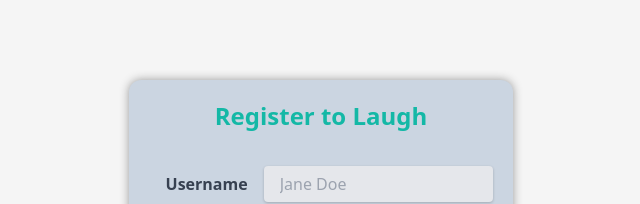
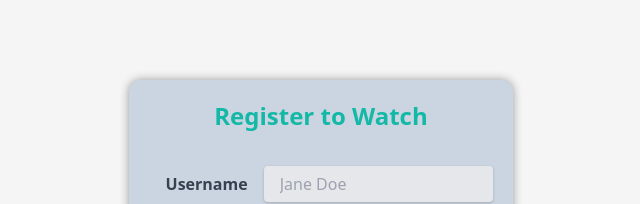
Before and after one commit to sumeyahajji/movie-finder, a React (Create React App) app: page /register in a window 1280 px wide. Shown: the top 204 px of the page, without its empty margins (319-959 px from the left). Built offline with nearby package versions, Linux system fonts and the light colour scheme.

Commit message:
donne with frontend

```diff
--- a/src/App/MovieList.js
+++ b/src/App/MovieList.js
@@ -1,3 +1,4 @@
+import e from 'express';
 import React, { useState, useEffect } from 'react';
 import Movie from './Movie';
 import MovieForm from './MovieForm';
@@ -25,6 +26,7 @@ function MovieList() {
     setMovies(movies.filter((movie) => movie.title.toLowerCase()===query.toLowerCase()));
   }
 
+
  return (
     <div>
       <h1>Movie Finder</h1>
--- a/src/App/Register.js
+++ b/src/App/Register.js
@@ -1,6 +1,5 @@
 import { useNavigate} from "react-router-dom"
 const Register = ({setIsAuthenticated}) => {
-
     const navigate = useNavigate()
     // register user
     const handleSubmit = async (e) => {
@@ -8,7 +7,7 @@ const Register = ({setIsAuthenticated}) => {
         const form = e.target;
         const formData = new FormData(form);
         try {
-          const response = await fetch('https://movie-finder-vzm9.onrender.com/users', {
+          const response = await fetch('https://movie-app-0sbe.onrender.com/users', {
             method: 'POST',
             body: formData,
           });
@@ -26,7 +25,7 @@ const Register = ({setIsAuthenticated}) => {
     return (
         <div className="flex justify-center items-center ">
         <form class="w-full max-w-sm bg-slate-300 shodow-xl rounded-xl p-5 mt-20 "noValidate no-autocomplete onSubmit={handleSubmit}>
-          <h1 className="text-2xl text-teal-500 text-center mb-6  font-bold">Register to Laugh</h1>
+          <h1 className="text-2xl text-teal-500 text-center mb-6  font-bold">Register to Watch</h1>
           <div class="md:flex md:items-center mb-6">
             <div class="md:w-1/3">
               <label class="block text-gray-700 font-bold md:text-right mb-1 md:mb-0 pr-4" for="inline-name">
@@ -40,7 +39,6 @@ const Register = ({setIsAuthenticated}) => {
                name="name"
                placeholder="Jane Doe"
                required
-               autoComplete="off"
                />
             </div>
           </div>
```
